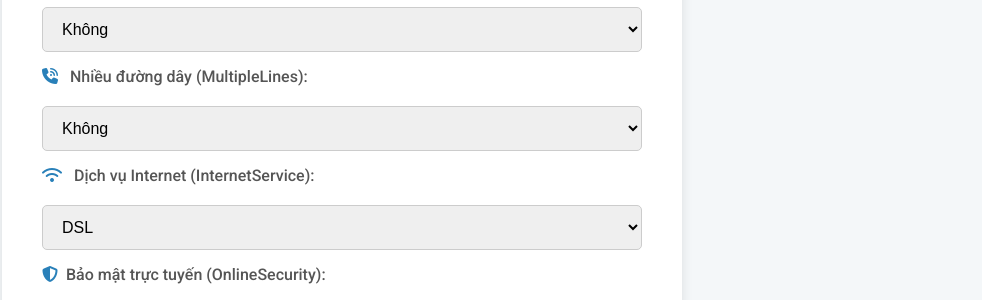
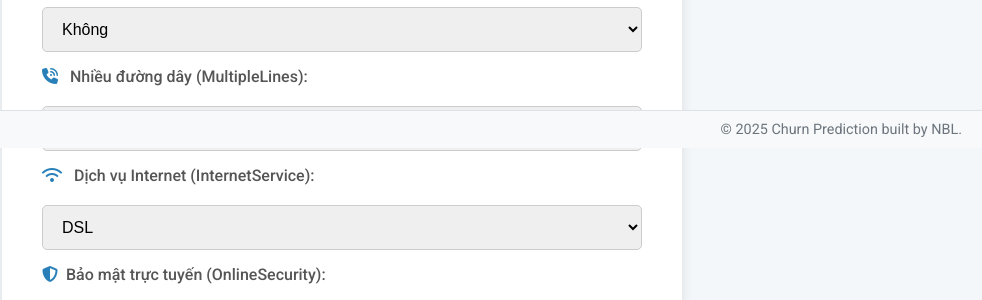
Before and after one commit to LamBaNguyen/prediction_churn_customer, a Flask app: page / in a window 1280 px wide. Shown: the part 652-952 px from the top of the page, without its empty margins (298-1280 px from the left). Run offline with Flask 3, Linux system fonts and the light colour scheme; parts of the project's set-up code (start-up, migrations or seed data) failed here and were passed over.

Commit message:
update-foote

```diff
--- a/templates/index.html
+++ b/templates/index.html
@@ -108,6 +108,20 @@
         }
           button[type="submit"] i {
             margin-right: 8px; /* Khoảng cách giữa icon và chữ trong nút */
+        }
+
+        /* CSS cho footer */
+        footer {
+            position: fixed; /* Đặt vị trí cố định */
+            bottom: 0; /* Căn dưới */
+            right: 0; /* Căn phải */
+            width: 100%; /* Chiếm toàn bộ chiều rộng */
+            text-align: right; /* Căn phải nội dung */
+            padding: 10px 20px; /* Khoảng cách đệm */
+            background-color: #f8f9fa; /* Màu nền nhạt */
+            border-top: 1px solid #dee2e6; /* Đường viền trên */
+            font-size: 0.9rem; /* Kích thước chữ nhỏ hơn */
+            color: #6c757d; /* Màu chữ xám */
         }
     </style>
 </head>
@@ -230,5 +244,8 @@
 
         <h3>{{ prediction_text }}</h3>
     </div>
+    <footer>
+        © 2025 Churn Prediction built by NBL.
+    </footer>
 </body>
 </html>
```
Also changed, not shown: 1 other file.
